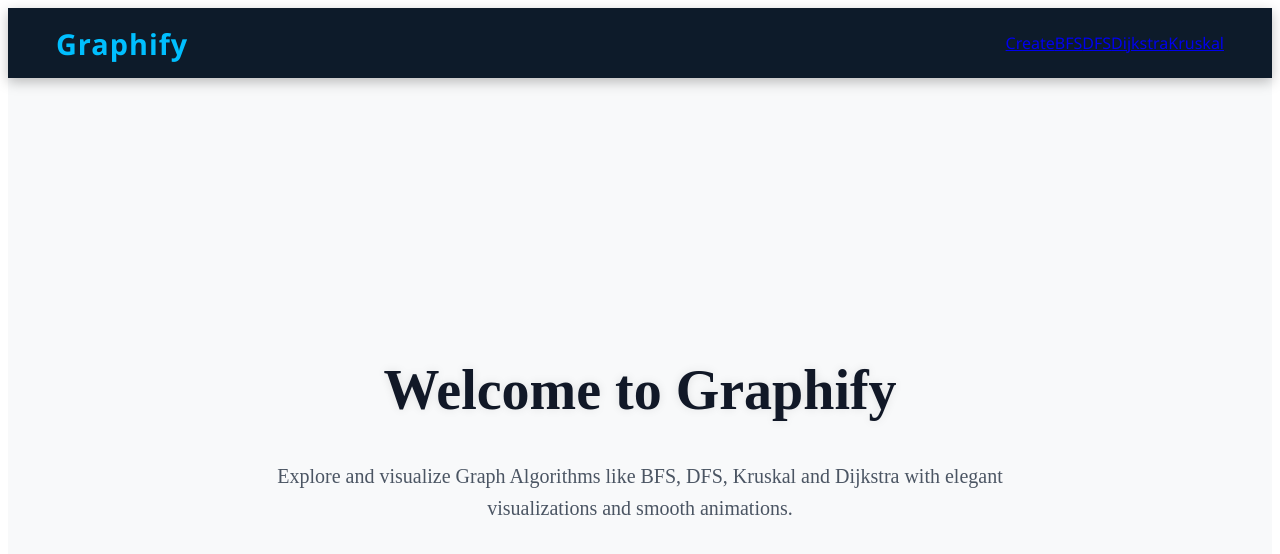
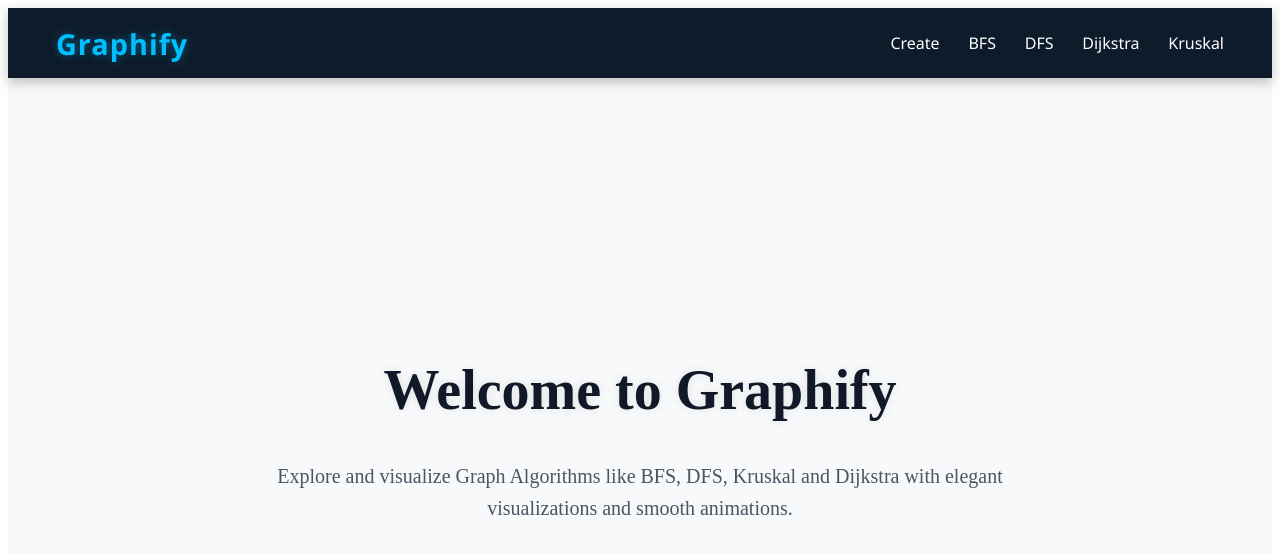
Before and after one commit to Gandheesh-SA/Graphify, a React (Vite) app in the folder fronend/: page / in a window 1280 px wide. Shown: the top 554 px of the page. Built offline with nearby package versions, Linux system fonts and the light colour scheme; no server answers.

Commit message:
Updated Navbar

```diff
--- a/fronend/src/components/Navbar.jsx
+++ b/fronend/src/components/Navbar.jsx
@@ -1,17 +1,32 @@
-import React from "react";
+import React, { useState } from "react";
 import { Link } from "react-router-dom";
-import "../styles/navbar.css"
+import "../styles/navbar.css";
 
 const Navbar = () => {
+  const [isOpen, setIsOpen] = useState(false);
+
+  const toggleMenu = () => {
+    setIsOpen(!isOpen);
+  };
+
   return (
     <nav className="navbar">
       <h1>Graphify</h1>
-      <div>
-        <Link to="/create">Create</Link>
-        <Link to="/bfs">BFS</Link>
-        <Link to="/dfs">DFS</Link>
-        <Link to="/dijkstra">Dijkstra</Link>
-        <Link to="/kruskal">Kruskal</Link>
+
+      {/* Nav links container with correct class */}
+      <div className={`nav-links ${isOpen ? "active" : ""}`}>
+        <Link to="/create" onClick={() => setIsOpen(false)}>Create</Link>
+        <Link to="/bfs" onClick={() => setIsOpen(false)}>BFS</Link>
+        <Link to="/dfs" onClick={() => setIsOpen(false)}>DFS</Link>
+        <Link to="/dijkstra" onClick={() => setIsOpen(false)}>Dijkstra</Link>
+        <Link to="/kruskal" onClick={() => setIsOpen(false)}>Kruskal</Link>
+      </div>
+
+      {/* Hamburger Icon */}
+      <div className={`menu-icon ${isOpen ? "open" : ""}`} onClick={toggleMenu}>
+        <span></span>
+        <span></span>
+        <span></span>
       </div>
     </nav>
   );
--- a/fronend/src/styles/navbar.css
+++ b/fronend/src/styles/navbar.css
@@ -14,28 +14,33 @@
   z-index: 1000;
 }
 
+/* ✨ Brand Title */
 .navbar h1 {
   font-size: 1.8rem;
   color: #00BFFF; /* Electric blue */
   letter-spacing: 1px;
   cursor: pointer;
+  text-shadow: 0 0 8px rgba(0, 191, 255, 0.4);
 }
 
 /* 🔗 Nav Links Container */
 .nav-links {
   display: flex;
-  gap: 1.5rem;
+  gap: 1.8rem;
   align-items: center;
 }
 
-.nav-links a {
+/* Links Styling */
+.nav-links a,
+.nav-links a:visited {
   text-decoration: none;
-  color: #fff;
+  color: #ffffff;
   font-weight: 500;
   position: relative;
   transition: all 0.3s ease;
 }
 
+/* Underline Animation */
 .nav-links a::after {
   content: '';
   display: block;
@@ -48,12 +53,14 @@
   left: 0;
 }
 
+/* Hover Animation */
 .nav-links a:hover::after {
   width: 100%;
 }
 
 .nav-links a:hover {
   color: #00BFFF;
+  transform: translateY(-2px);
 }
 
 /* 🍔 Hamburger Menu Icon (Hidden by default) */
@@ -87,7 +94,7 @@
     font-size: 1.5rem;
   }
 
-  /* Hide desktop links */
+  /* Hide desktop links initially */
   .nav-links {
     position: absolute;
     top: 70px;
@@ -102,19 +109,26 @@
     transition: height 0.3s ease-in-out;
   }
 
-  /* Show when active */
+  /* Show menu when active */
   .nav-links.active {
     height: 220px;
     padding-top: 1rem;
     border-top: 1px solid rgba(255, 255, 255, 0.1);
+    animation: slideDown 0.3s ease;
   }
 
-  /* Show hamburger */
+  /* Animation for dropdown */
+  @keyframes slideDown {
+    from { opacity: 0; transform: translateY(-10px); }
+    to { opacity: 1; transform: translateY(0); }
+  }
+
+  /* Show hamburger icon */
   .menu-icon {
     display: flex;
   }
 
-  /* Animate menu icon when toggled */
+  /* Animate hamburger → X when open */
   .menu-icon.open span:nth-child(1) {
     transform: rotate(45deg) translateY(8px);
   }
@@ -127,13 +141,13 @@
     transform: rotate(-45deg) translateY(-8px);
   }
 
-  /* Adjust link styling for mobile */
+  /* Adjust mobile link text */
   .nav-links a {
     font-size: 1.1rem;
   }
 }
 
-/* 💻 Tablets and Medium Screens (768px - 1024px) */
+/* 💻 Tablets (769px - 1024px) */
 @media screen and (min-width: 769px) and (max-width: 1024px) {
   .navbar {
     padding: 0 1.8rem;
@@ -162,3 +176,8 @@
     font-size: 1rem;
   }
 }
+
+/* 🌙 Optional Hover Glow for Links (Visual Accent) */
+.nav-links a:hover {
+  text-shadow: 0 0 10px rgba(0, 191, 255, 0.3);
+}
```
